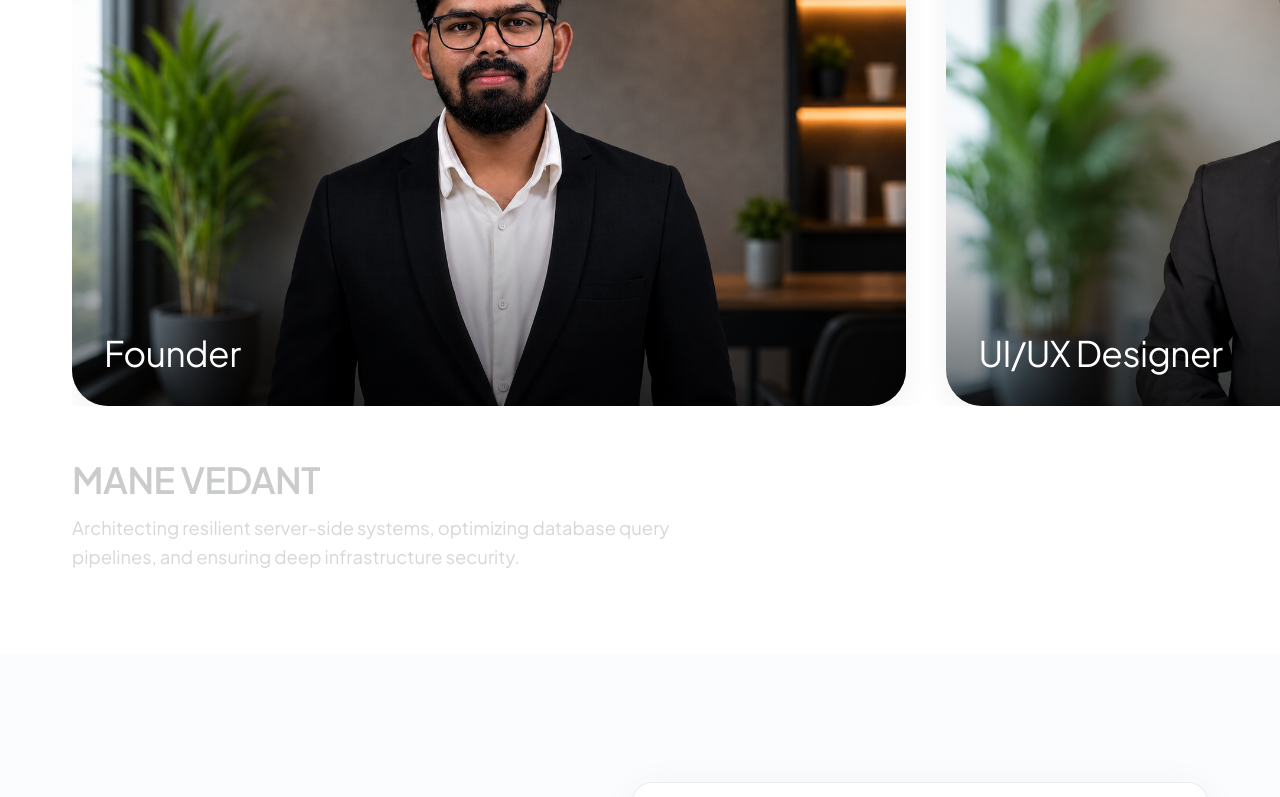
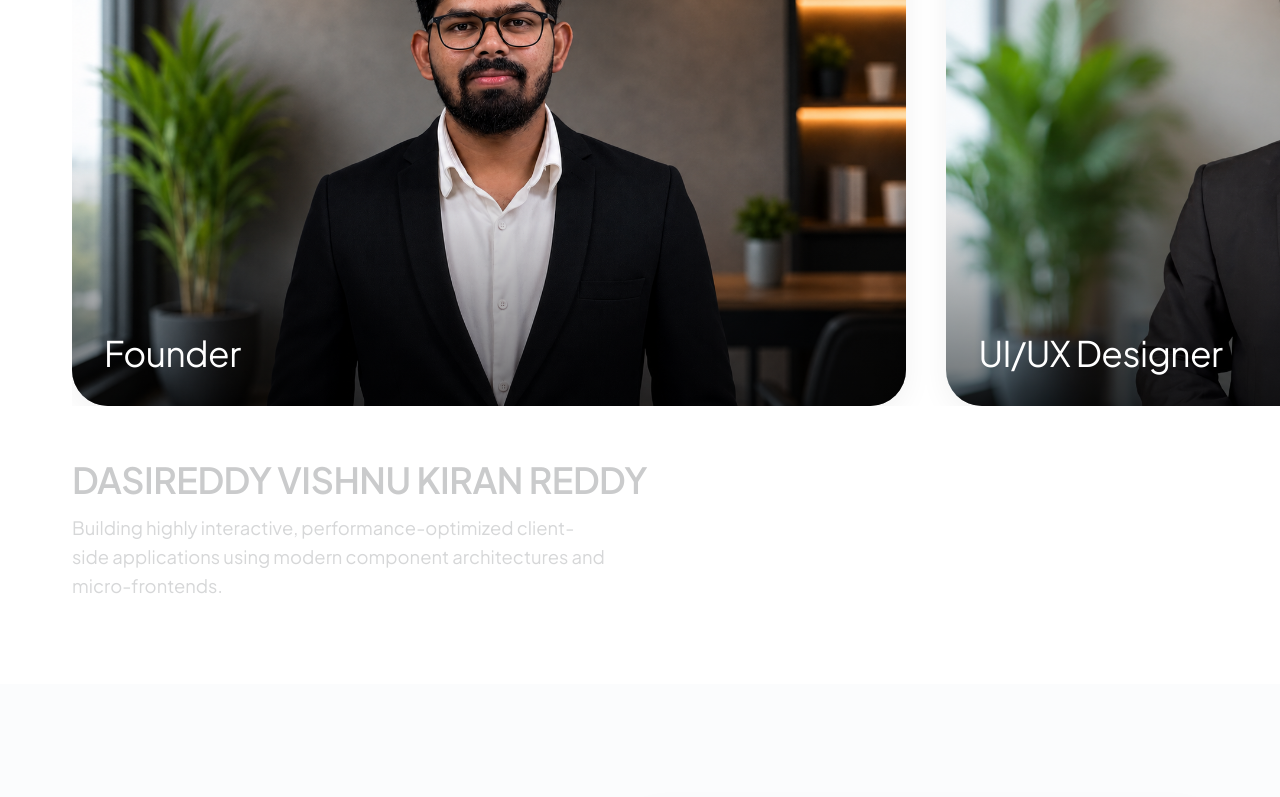
Before and after one commit to shivohara/Shivohara_frontend, a React (Vite) app: page / in a window 1280 px wide. Shown: the part 10843-11640 px from the top of the page. Built offline with nearby package versions, Linux system fonts and the light colour scheme.

Commit message:
chore: temporarily hide Mane Vedant profile from team section

```diff
--- a/index.html
+++ b/index.html
@@ -422,15 +422,6 @@
         },
         {
           "@type": "Person",
-          "@id": "https://shivoharatechnologies.com/#person-vedant",
-          "name": "Mane Vedanth",
-          "jobTitle": "Backend Developer",
-          "worksFor": { "@id": "https://shivoharatechnologies.com/#organization" },
-          "description": "Architecting resilient server-side systems, optimizing database pipelines, and ensuring deep infrastructure security.",
-          "image": "https://shivoharatechnologies.com/vedant.png"
-        },
-        {
-          "@type": "Person",
           "@id": "https://shivoharatechnologies.com/#person-venky",
           "name": "Pothireddy Venkateswara Reddy",
           "jobTitle": "Backend Developer",
@@ -440,6 +431,18 @@
         }
       ]
     }
+    /*
+    Hidden temporarily (retrieve later when needed):
+    {
+      "@type": "Person",
+      "@id": "https://shivoharatechnologies.com/#person-vedant",
+      "name": "Mane Vedanth",
+      "jobTitle": "Backend Developer",
+      "worksFor": { "@id": "https://shivoharatechnologies.com/#organization" },
+      "description": "Architecting resilient server-side systems, optimizing database pipelines, and ensuring deep infrastructure security.",
+      "image": "https://shivoharatechnologies.com/vedant.png"
+    }
+    */
     </script>
   </head>
   <body>
--- a/src/App.jsx
+++ b/src/App.jsx
@@ -139,7 +139,8 @@ const TEAM_MEMBERS = [
   { id: 2, name: "MARUVENI CHARAN", role: "UI/UX Designer", desc: "Crafting intuitive, highly aesthetic digital experiences that bridge the gap between complex engineering and human interaction.", img: "/charan.png" },
   { id: 3, name: "THOLUCHURU SHANMUKHA GANGA MAHESH", role: "Flutter Developer", desc: "Engineering fluid, native-feeling cross-platform mobile applications that perform flawlessly under heavy computational loads.", img: "/mahesh.png" },
   { id: 4, name: "DASIREDDY VISHNU KIRAN REDDY", role: "Frontend Developer", desc: "Building highly interactive, performance-optimized client-side applications using modern component architectures and micro-frontends.", img: "/vishnu.png" },
-  { id: 5, name: "MANE VEDANT", role: "Backend Developer", desc: "Architecting resilient server-side systems, optimizing database query pipelines, and ensuring deep infrastructure security.", img: "/vedant.png" },
+  // Hidden temporarily (retrieve later when needed):
+  // { id: 5, name: "MANE VEDANT", role: "Backend Developer", desc: "Architecting resilient server-side systems, optimizing database query pipelines, and ensuring deep infrastructure security.", img: "/vedant.png" },
   { id: 6, name: "POTHIREDDY VENKATESWARA REDDY", role: "Backend Developer", desc: "Scaling data layers and building ultra-fast APIs to handle massive concurrency without sacrificing data integrity.", img: "/venky.png" }
 ];
 
```
Also changed, not shown: public/llms.txt, 3 other files (tests, documents, lock files or other folders).
